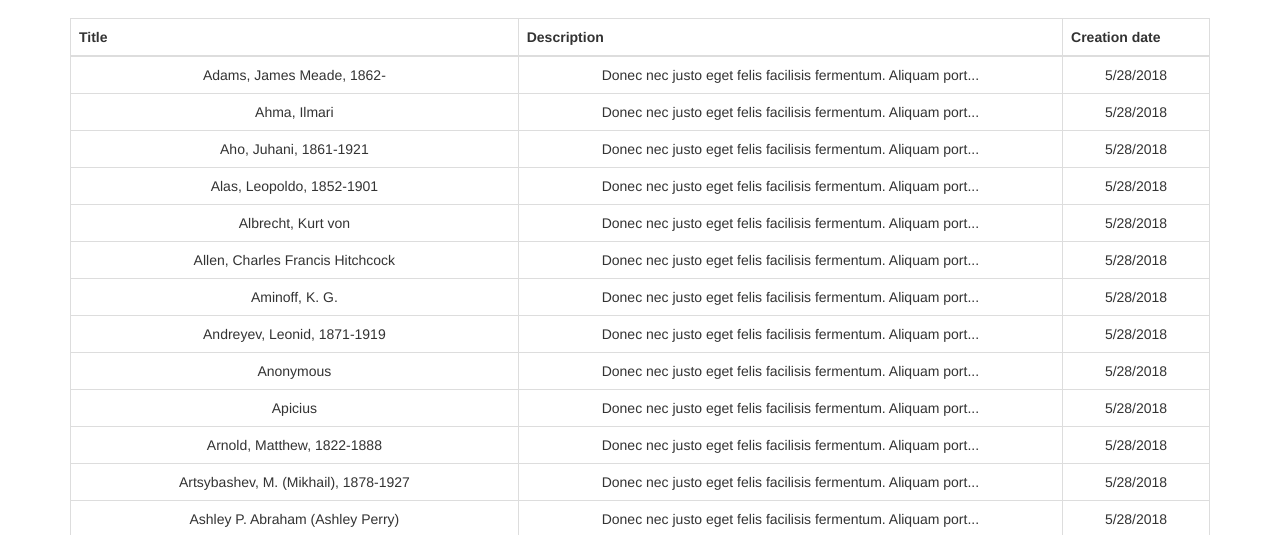
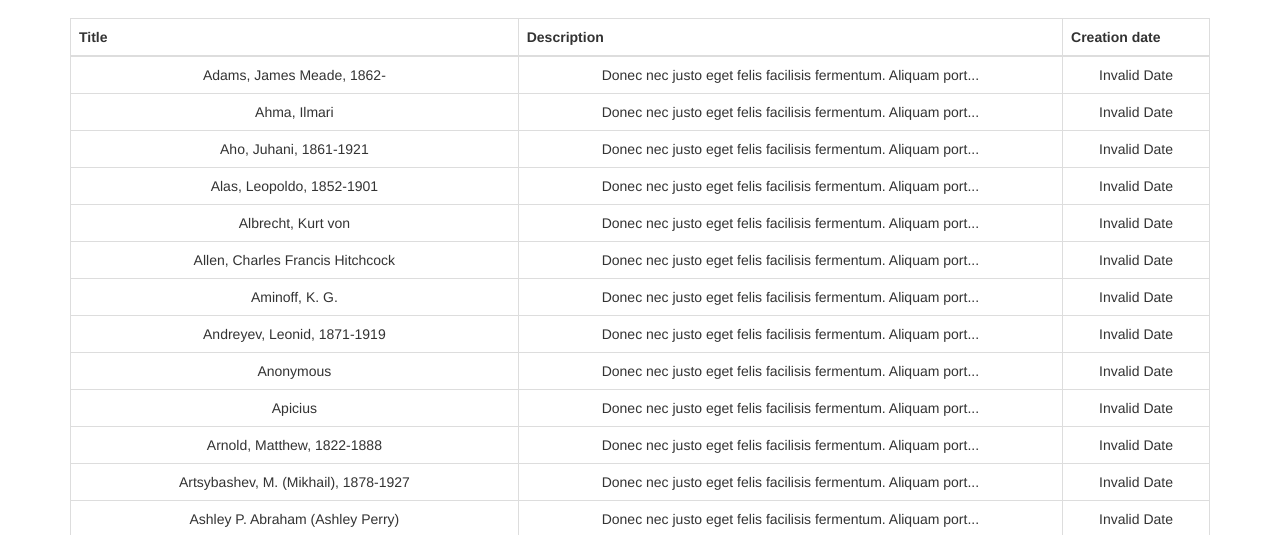
Before and after one commit to pablonvz/spring-reactjs-showcase, a React (Create React App) app in the folder frontend/: page / in a window 1280 px wide. Shown: the part 265-800 px from the top of the page. Built offline with nearby package versions, Linux system fonts and the light colour scheme; no server answers.

Commit message:
Show missing createdAt file's property

```diff
--- a/frontend/src/FileManager/FileTable.js
+++ b/frontend/src/FileManager/FileTable.js
@@ -29,7 +29,7 @@ const TableRow = ({
 );
 
 const renderRows = files => Array.from(files).map((f, idx) => {
-    return <TableRow key={idx} {...f} createdAt={new Date().toLocaleDateString()} />;
+    return <TableRow key={idx} {...f} createdAt={new Date(f.createdAt).toLocaleString()} />;
 });
 
 const FileTable = ({files}) => (
```
